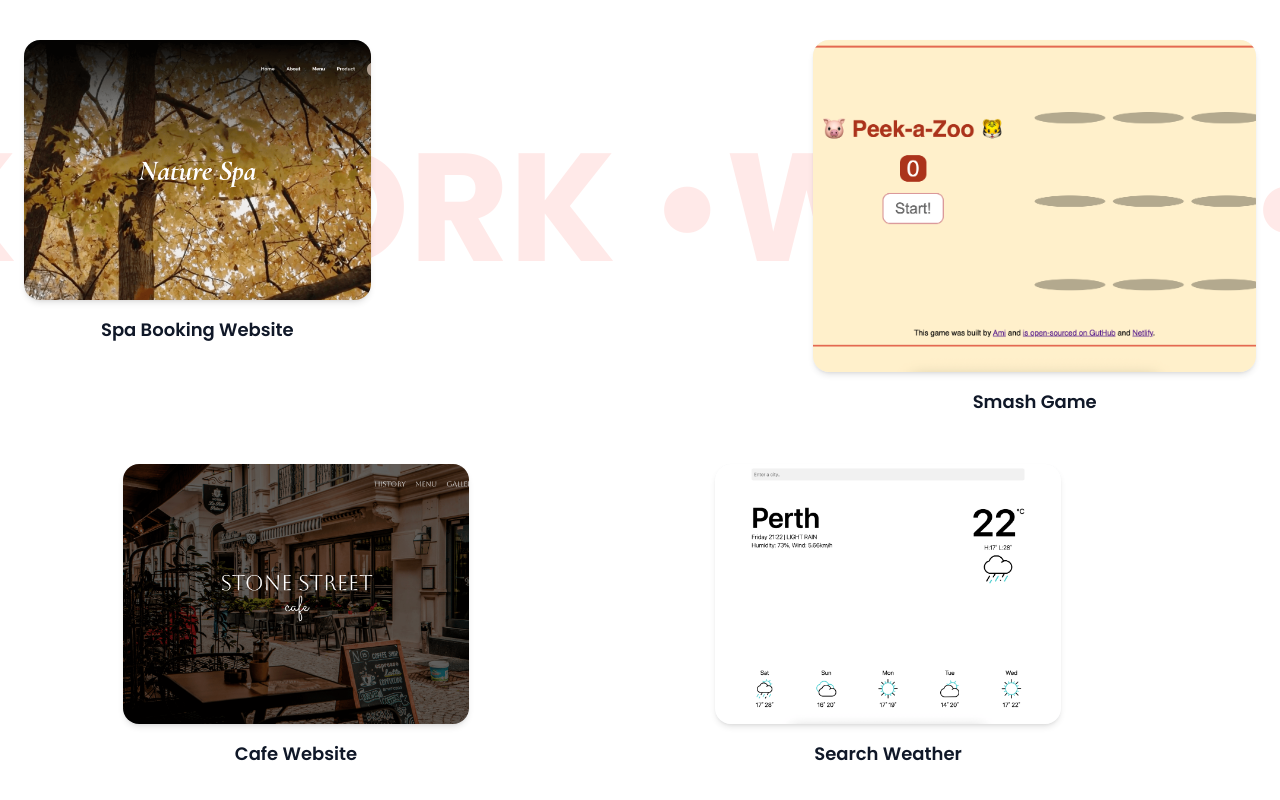
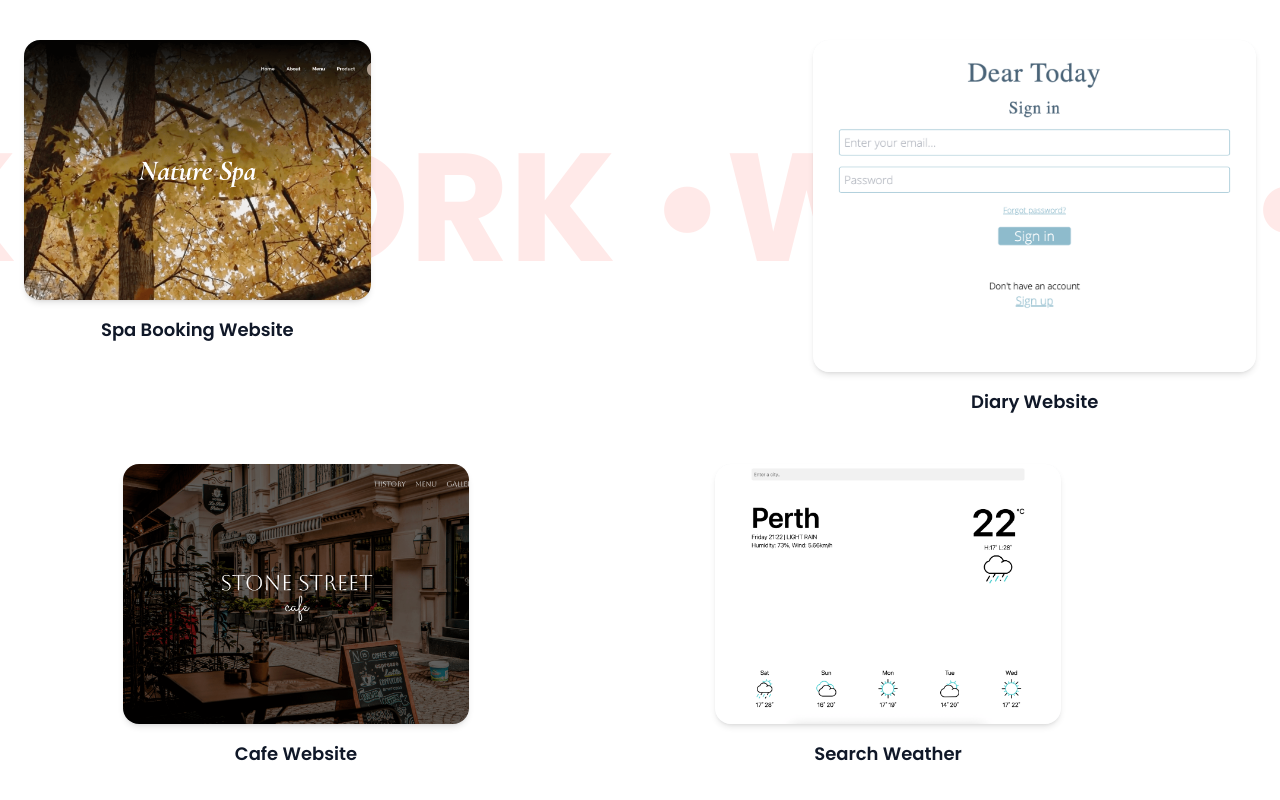
Before and after one commit to Ami0480/my-portfolio, a React (Vite) app: page / in a window 1280 px wide. Shown: the part 2018-2818 px from the top of the page. Built offline with nearby package versions, Linux system fonts and the light colour scheme; a web font is replaced by a local one.

Commit message:
Added diary website

```diff
--- a/src/components/portfolio/Works.tsx
+++ b/src/components/portfolio/Works.tsx
@@ -10,7 +10,7 @@ import {
 import FindRecipes from "../images/findrecipes-image.png";
 import MDB from "../images/mdb-image.png";
 import NatureSpa from "../images/naturespa-image.png";
-import PeekAZoo from "../images/peekazoo-image.png";
+import Diary from "../images/diary-image.png";
 import StoneStreet from "../images/stonestreet-image.png";
 import SearchWeather from "../images/weather-image.png";
 
@@ -61,6 +61,7 @@ const wordBackgrounds = [
   { word: "Canva", bg: pink },
   { word: "Self Built", bg: mustard },
   { word: "Vibe Coding", bg: orange },
+  { word: "Supabase", bg: orange },
 ];
 
 const positions = [
@@ -109,11 +110,11 @@ const projects = [
   },
   {
     id: 4,
-    title: "Smash Game",
-    image: PeekAZoo,
-    link: "https://peek-a-zoo.netlify.app/",
+    title: "Diary Website",
+    image: Diary,
+    link: "https://dear-today.netlify.app/",
     className: "col-span-1 md:col-span-6 md:col-start-9 mt-64",
-    tags: ["HTML", "CSS", "JavaScript", "Self Built"],
+    tags: ["HTML", "CSS", "JavaScript", "Self Built", "Supabase"],
   },
   {
     id: 5,
```
Also changed, not shown: src/components/images/diary-image.png (added).
